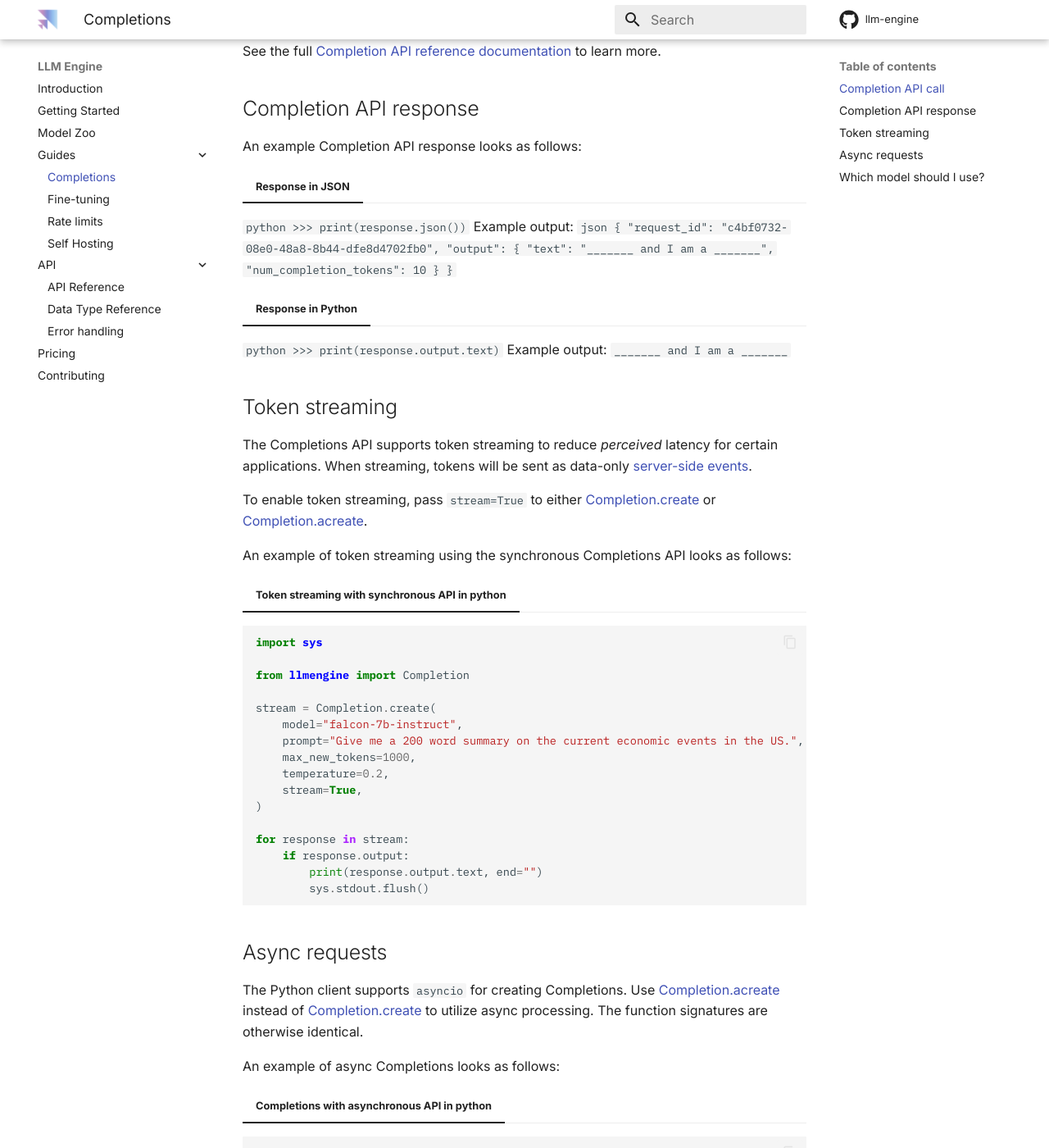
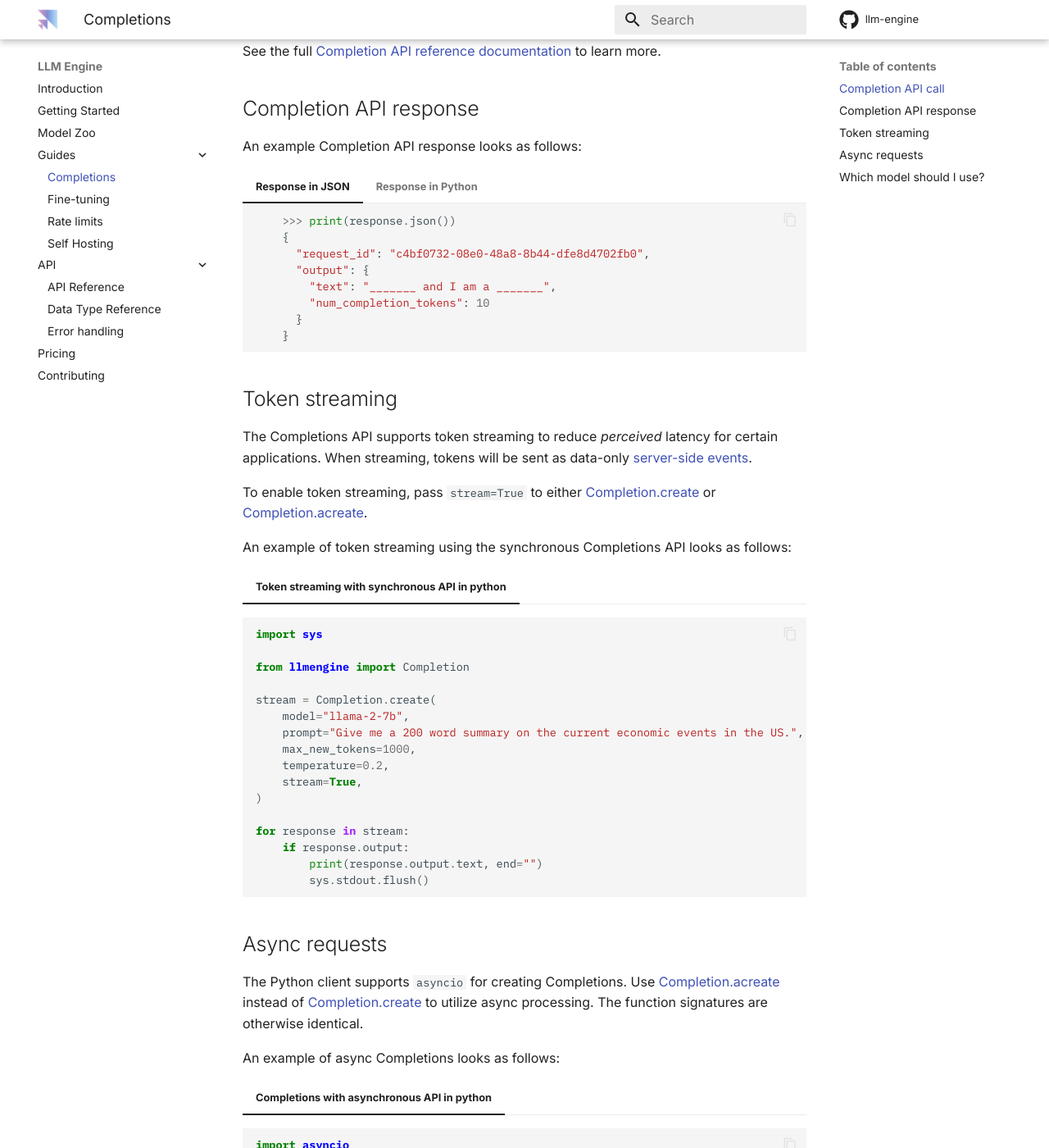
Before and after one commit to scaleapi/llm-engine, an MkDocs documentation site: the page built from docs/guides/completions.md, in a window 1280 px wide and 1400 px high, scrolled down 999 px. Shown: the whole window at 82% size. Built offline with MkDocs 1.6.1 and Material for MkDocs 9.7.7, drawn with Linux system fonts in a browser that asks for light colours; comment, search, counter and statistics services are not loaded.

Commit message:
Doc enhancements to use llama-2

````diff
--- a/docs/guides/completions.md
+++ b/docs/guides/completions.md
@@ -42,26 +42,21 @@ See the full [Completion API reference documentation](../../api/python_client/#l
 An example Completion API response looks as follows:
 
 === "Response in JSON"
-`python
-    >>> print(response.json())
-    `
-Example output:
-`json
-    {
-      "request_id": "c4bf0732-08e0-48a8-8b44-dfe8d4702fb0",
-      "output": {
-        "text": "_______ and I am a _______",
-        "num_completion_tokens": 10
-      }
-    }
-    `
+    ```python
+        >>> print(response.json())
+        {
+          "request_id": "c4bf0732-08e0-48a8-8b44-dfe8d4702fb0",
+          "output": {
+            "text": "_______ and I am a _______",
+            "num_completion_tokens": 10
+          }
+        }
+    ```
 === "Response in Python"
-`python
-    >>> print(response.output.text)
-    `
-Example output:
-`    _______ and I am a _______
-   `
+    ```python
+        >>> print(response.output.text)
+        _______ and I am a _______
+    ```
 
 ## Token streaming
 
@@ -81,7 +76,7 @@ import sys
 from llmengine import Completion
 
 stream = Completion.create(
-    model="falcon-7b-instruct",
+    model="llama-2-7b",
     prompt="Give me a 200 word summary on the current economic events in the US.",
     max_new_tokens=1000,
     temperature=0.2,
````
Also changed, not shown: docs/getting_started.md (+2 -2 lines), docs/index.md (+3 -3 lines), 2 other files.
